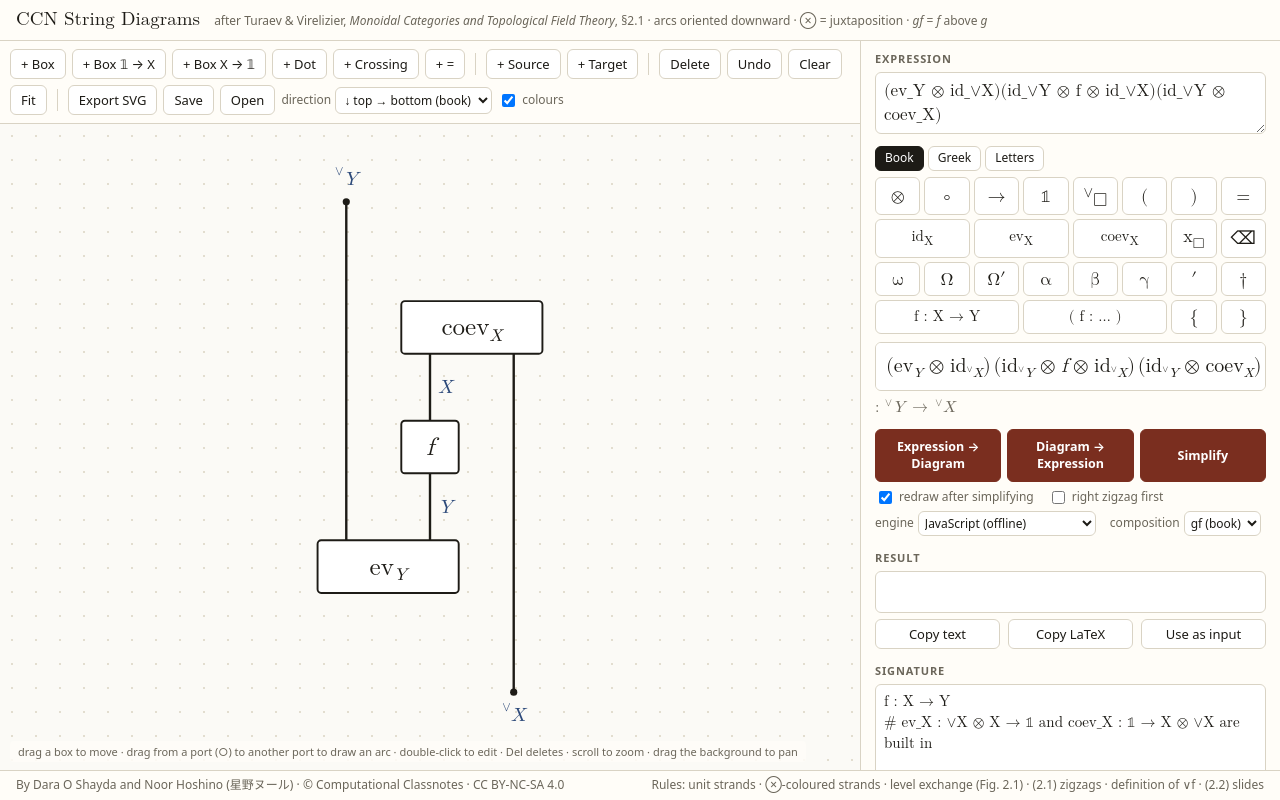
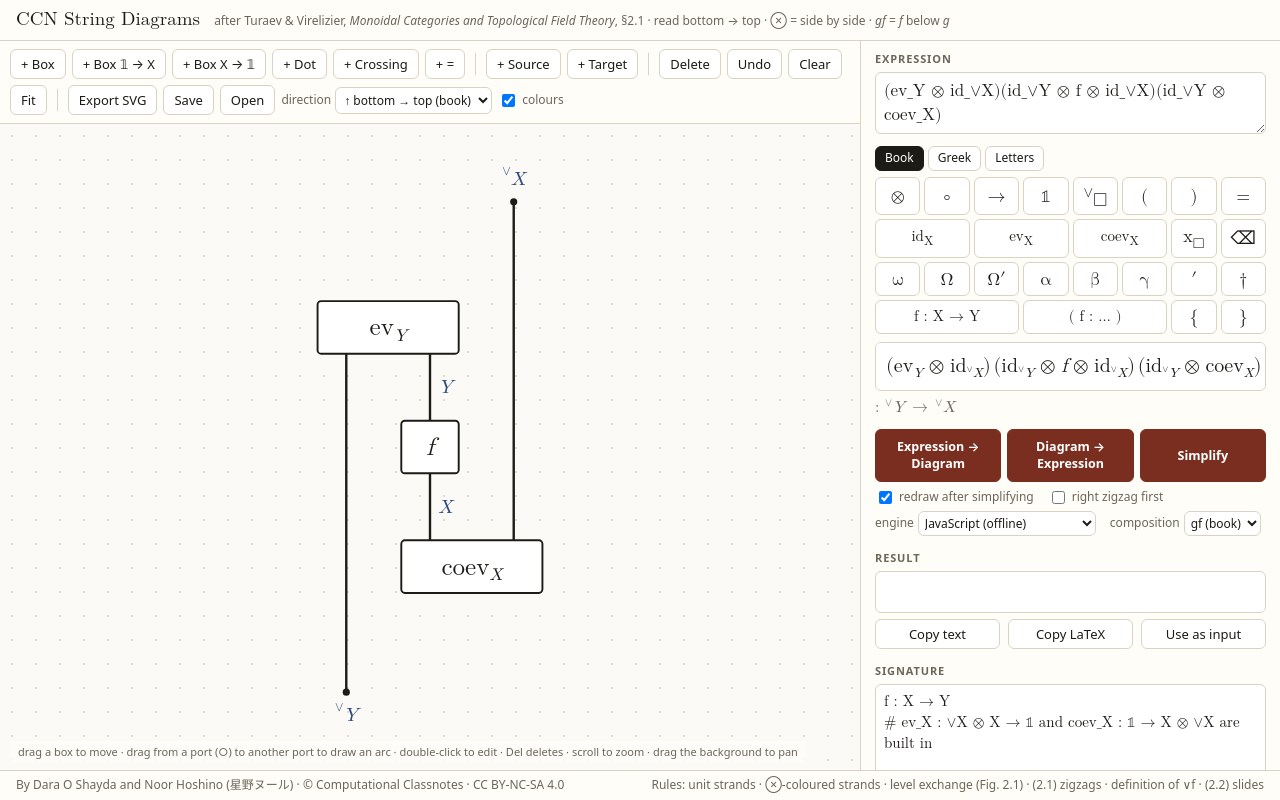
Before and after one commit to lossofgenerality/ccn-string-diagrams, a plain HTML site: page string-diagram-editor.html in a window 1280 px wide. Drawn offline with Linux system fonts and the light colour scheme.

Commit message:
Read diagrams bottom to top, as in the book
Turaev & Virelizier draw sources at the bottom (gf has f below g); 'oriented
downward' refers to the arrows on X-coloured arcs, not the reading direction.
Make bottom-to-top the editor's default and correct the wording.

Co-authored-by: Dara O Shayda <dara@lossofgenerality.com>

```diff
--- a/string-diagram-editor.html
+++ b/string-diagram-editor.html
@@ -96,7 +96,7 @@ svg:hover .port{opacity:.9}
 <body>
 <header>
   <h1><a href="index.html" style="color:inherit;text-decoration:none">CCN String Diagrams</a></h1>
-  <span class="sub">after Turaev &amp; Virelizier, <i>Monoidal Categories and Topological Field Theory</i>, §2.1 · arcs oriented downward · ⊗ = juxtaposition · <i>gf</i> = <i>f</i> above <i>g</i></span>
+  <span class="sub">after Turaev &amp; Virelizier, <i>Monoidal Categories and Topological Field Theory</i>, §2.1 · read bottom → top · ⊗ = side by side · <i>gf</i> = <i>f</i> below <i>g</i></span>
 </header>
 <main>
   <div id="stage">
@@ -120,7 +120,7 @@ svg:hover .port{opacity:.9}
       <button id="bSave">Save</button>
       <button id="bLoad">Open</button>
       <input type="file" id="file" accept=".json,application/json" hidden>
-      <label>direction <select id="dir"><option value="1">↓ top → bottom (book)</option><option value="-1">↑ bottom → top</option></select></label>
+      <label>direction <select id="dir"><option value="-1">↑ bottom → top (book)</option><option value="1">↓ top → bottom</option></select></label>
       <label><input type="checkbox" id="showTypes" checked> colours</label>
     </div>
     <svg id="canvas" xmlns="http://www.w3.org/2000/svg">
@@ -742,7 +742,7 @@ const Core = (() => {
 const $ = s => document.querySelector(s);
 const NS = 'http://www.w3.org/2000/svg';
 const U = 70, BH = 44;
-let D = {nodes:[], wires:[]}, sel = null, view = {x:0, y:0, s:1}, DIR = 1;
+let D = {nodes:[], wires:[]}, sel = null, view = {x:0, y:0, s:1}, DIR = -1;
 let lastResult = null, lastFocus = null, idc = 1;
 const newId = p => p + Date.now().toString(36) + (idc++);
 const undo = [];
@@ -750,7 +750,7 @@ const snapshot = () => JSON.stringify(D);
 const pushUndo = s => { undo.push(s ?? snapshot()); if (undo.length > 120) undo.shift(); };
 const byId = id => D.nodes.find(n => n.id === id);
 
-/* ---------- geometry (DIR = 1: sources at the top, as in the book) ---------- */
+/* ---------- geometry (DIR = -1: sources at the bottom, as in the book; DIR = 1: sources at the top) ---------- */
 function portPos(n, side, i) {
   if (n.kind === 'in' || n.kind === 'out') return {x:n.x, y:n.y};
   const k = side === 'in' ? n.nIn : n.nOut;
@@ -1243,9 +1243,9 @@ const EX = [
 ];
 $('#examples').innerHTML = '<option value="">Load an example…</option>' + EX.map((x, i) => `<option value="${i}">${escA(x[0])}</option>`).join('');
 $('#examples').onchange = e => { const x = EX[+e.target.value]; if (!x) return; $('#sig').value = SIG[x[2]]; $('#expr').value = x[1]; preview(); $('#bE2D').click(); e.target.value = ''; };
-const KEY = 'ccn-graphical-calculus-tv-v2';
+const KEY = 'ccn-graphical-calculus-tv-v3';
 function save() { try { localStorage.setItem(KEY, JSON.stringify({D, expr:$('#expr').value, sig:$('#sig').value, DIR, engine:$('#engine').value, wlurl:$('#wlurl').value})); } catch (_) {} }
-function load() { try { const j = JSON.parse(localStorage.getItem(KEY) || 'null'); if (j && j.D) { D = j.D; $('#expr').value = j.expr || ''; $('#sig').value = j.sig || ''; DIR = j.DIR || 1; $('#dir').value = String(DIR); if (j.engine) $('#engine').value = j.engine; if (j.wlurl) $('#wlurl').value = j.wlurl; return true; } } catch (_) {} return false; }
+function load() { try { const j = JSON.parse(localStorage.getItem(KEY) || 'null'); if (j && j.D) { D = j.D; $('#expr').value = j.expr || ''; $('#sig').value = j.sig || ''; DIR = j.DIR || -1; $('#dir').value = String(DIR); if (j.engine) $('#engine').value = j.engine; if (j.wlurl) $('#wlurl').value = j.wlurl; return true; } } catch (_) {} return false; }
 
 $('#wlurl').value = String(CFG.WOLFRAM_URL || '');
 drawPad();
```
Also changed, not shown: index.html (+1 -1 lines), README.md.
